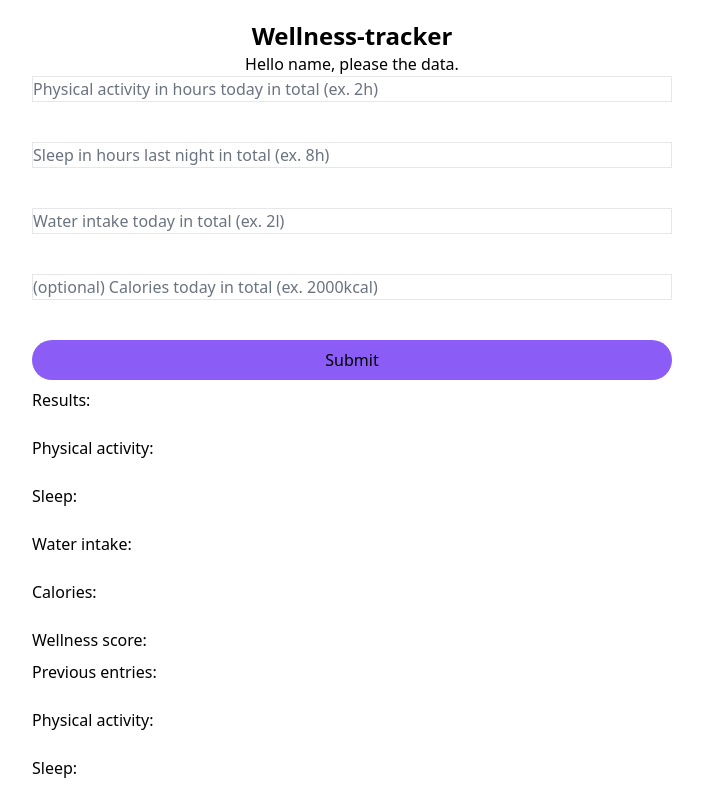
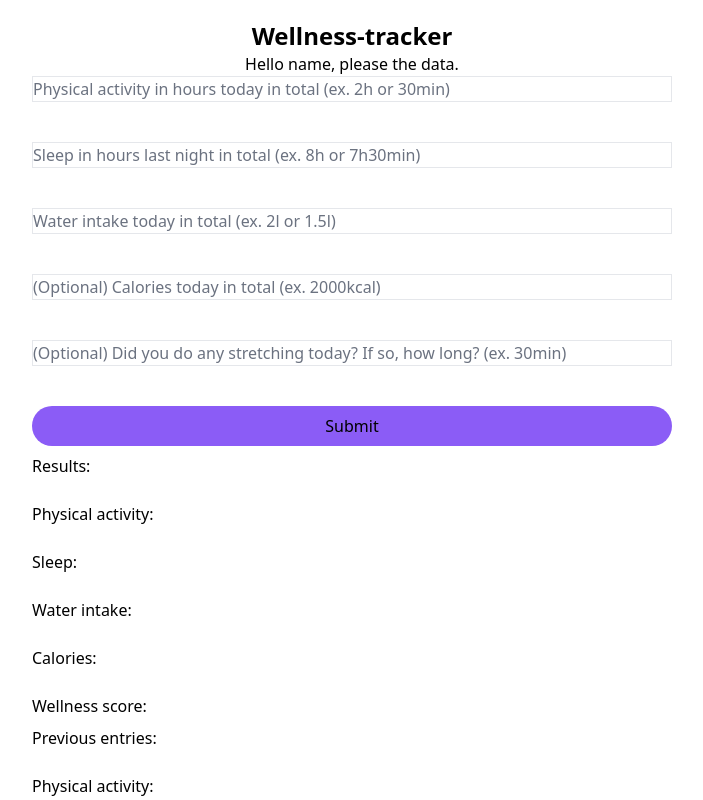
Before and after one commit to JereKoi/wellness-tracker, a Next.js app: page / in a window 1280 px wide. Shown: the top 800 px of the page, without its empty margins (288-991 px from the left). Built offline with nearby package versions, Linux system fonts and the light colour scheme.

Commit message:
Initial authentication and login for the project.

```diff
--- /dev/null
+++ b/app/api/auth/[...nextauth]/route.ts
@@ -0,0 +1,7 @@
+import NextAuth from "next-auth"
+
+const handler = NextAuth({
+  ...
+})
+
+export { handler as GET, handler as POST }
--- /dev/null
+++ b/app/login/page.tsx
@@ -0,0 +1,3 @@
+export default function Page() {
+    return <h1>Hello please login!</h1>
+  }
--- a/app/page.tsx
+++ b/app/page.tsx
@@ -13,22 +13,27 @@ export default function Page() {
       <div className="grid-main grid gap-2">
         <input
           className="placeholder-gray-500 border"
-          placeholder="Physical activity in hours today in total (ex. 2h)"
+          placeholder="Physical activity in hours today in total (ex. 2h or 30min)"
         />
         <br></br>
         <input
           className="placeholder-gray-500 border"
-          placeholder="Sleep in hours last night in total (ex. 8h)"
+          placeholder="Sleep in hours last night in total (ex. 8h or 7h30min)"
         />
         <br></br>
         <input
           className="placeholder-gray-500 border"
-          placeholder="Water intake today in total (ex. 2l)"
+          placeholder="Water intake today in total (ex. 2l or 1.5l)"
         />
         <br></br>
         <input
           className="placeholder-gray-500 border"
-          placeholder="(optional) Calories today in total (ex. 2000kcal)"
+          placeholder="(Optional) Calories today in total (ex. 2000kcal)"
+        />
+        <br></br>
+        <input
+          className="placeholder-gray-500 border"
+          placeholder="(Optional) Did you do any stretching today? If so, how long? (ex. 30min)"
         />
         <br></br>
         <button
--- a/package.json
+++ b/package.json
@@ -10,6 +10,7 @@
   },
   "dependencies": {
     "next": "15.1.6",
+    "next-auth": "^4.24.11",
     "react": "^19.0.0",
     "react-calendar": "^5.1.0",
     "react-dom": "^19.0.0"
```
Also changed, not shown: 1 other file (tests, documents, lock files or other folders).
